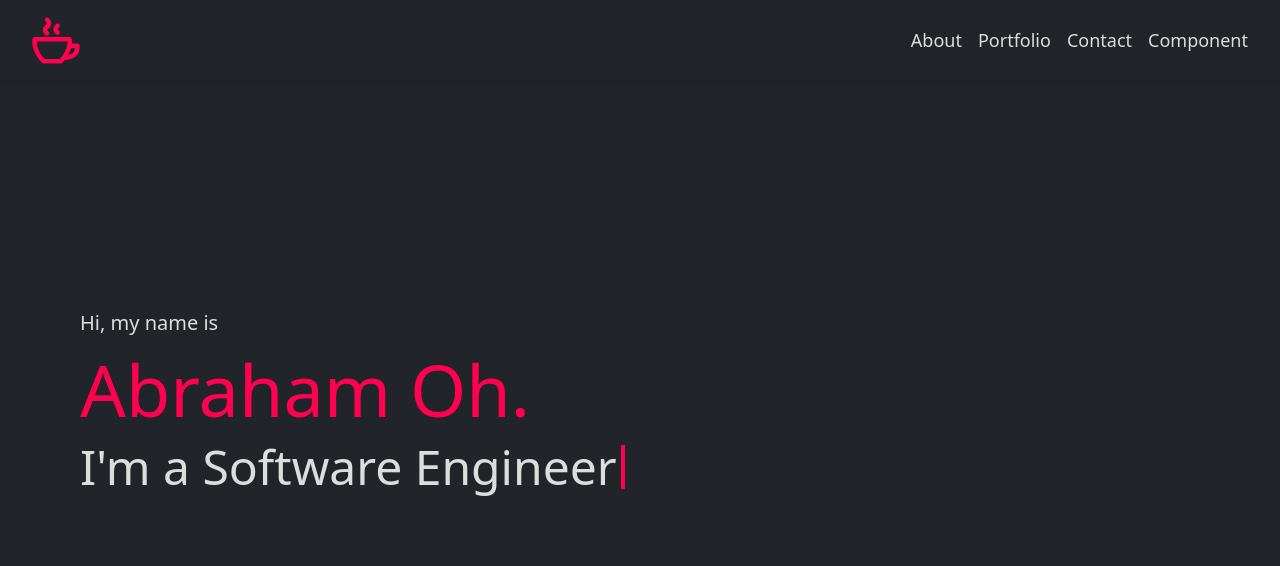
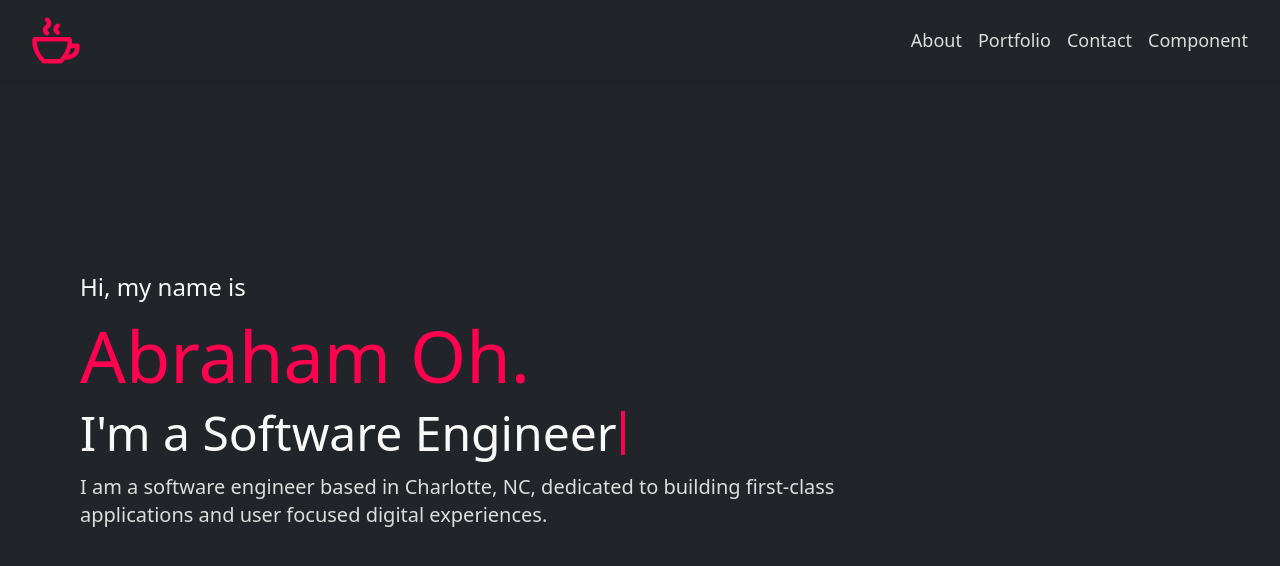
Before and after one commit to AsianHam/my-website, a Next.js app: page / in a window 1280 px wide. Shown: the top 566 px of the page. Built offline with nearby package versions, Linux system fonts and the light colour scheme.

Commit message:
add refs for scrolling

```diff
--- a/src/app/layout.tsx
+++ b/src/app/layout.tsx
@@ -1,9 +1,8 @@
-import type { Metadata } from "next";
-import "./globals.css";
-import { HorizontalNavBar } from "@/components/horizontal-nav-bar";
+import type { Metadata } from 'next';
+import './globals.css';
 
 export const metadata: Metadata = {
-  title: "Abraham Oh Portfolio Website",
+  title: 'Abraham Oh Portfolio Website',
 };
 
 export default function RootLayout({
@@ -12,10 +11,9 @@ export default function RootLayout({
   children: React.ReactNode;
 }>) {
   return (
-    <html lang="en">
-      <body className="bg-shark">
-        <HorizontalNavBar />
-        <main className="pl-20">{children}</main>
+    <html lang='en'>
+      <body className='bg-shark'>
+        <main>{children}</main>
       </body>
     </html>
   );
--- a/src/app/page.tsx
+++ b/src/app/page.tsx
@@ -1,11 +1,25 @@
-import { AboutMePage } from '@/components/pages/about-me-page';
-import { IntroPage } from '@/components/pages/intro-page';
+'use client';
+
+import { HorizontalNavBar } from '@/components/horizontal-nav-bar';
+import { AboutMeSection } from '@/components/pages/about-me-section';
+import { IntroSection } from '@/components/pages/intro-section';
+import { useRef } from 'react';
 
 export default function Home() {
+  const aboutRef = useRef<HTMLElement>(null);
+  const portfolioRef = useRef<HTMLElement>(null);
+  const contactRef = useRef<HTMLElement>(null);
   return (
     <>
-      <IntroPage />
-      <AboutMePage />
+      <HorizontalNavBar
+        aboutRef={aboutRef}
+        portfolioRef={portfolioRef}
+        contactRef={contactRef}
+      />
+      <div className='pl-20'>
+        <IntroSection />
+        <AboutMeSection ref={aboutRef} />
+      </div>
     </>
   );
 }
--- a/src/components/horizontal-nav-bar.tsx
+++ b/src/components/horizontal-nav-bar.tsx
@@ -1,8 +1,21 @@
 import Link from 'next/link';
 import { NavItem } from './nav-item';
 import Java from '/public/java.svg';
+import { RefObject } from 'react';
 
-export const HorizontalNavBar = () => {
+export const HorizontalNavBar = ({
+  aboutRef,
+  portfolioRef,
+  contactRef,
+}: {
+  aboutRef: RefObject<HTMLElement>;
+  portfolioRef: RefObject<HTMLElement>;
+  contactRef: RefObject<HTMLElement>;
+}) => {
+  const handleClick = (ref: RefObject<HTMLElement>) => {
+    console.log('scroll', ref, aboutRef);
+    ref.current?.scrollIntoView({ behavior: 'smooth' });
+  };
   return (
     <nav className='flex fixed w-full h-20 justify-between bg-shark drop-shadow-md z-50'>
       <span className='flex py-4 pl-8'>
@@ -14,9 +27,24 @@ export const HorizontalNavBar = () => {
         />
       </span>
       <div className='flex h-full items-center gap-4 pr-8 text-iron text-lg'>
-        <button className='hover:text-torch-red'>About</button>
-        <button className='hover:text-torch-red'>Portfolio</button>
-        <button className='hover:text-torch-red'>Contact</button>
+        <button
+          onClick={() => handleClick(aboutRef)}
+          className='hover:text-torch-red'
+        >
+          About
+        </button>
+        <button
+          onClick={() => handleClick(portfolioRef)}
+          className='hover:text-torch-red'
+        >
+          Portfolio
+        </button>
+        <button
+          onClick={() => handleClick(contactRef)}
+          className='hover:text-torch-red'
+        >
+          Contact
+        </button>
         <Link href='/components' className='hover:text-torch-red'>
           Component
         </Link>
--- a/src/components/pages/about-me-page.tsx
+++ /dev/null
@@ -1,5 +0,0 @@
-export const AboutMePage = () => (
-  <div className='flex flex-col justify-center w-full h-screen'>
-    <h2 className='text-7xl text-iron'>This is the about me section</h2>
-  </div>
-);
--- /dev/null
+++ b/src/components/pages/about-me-section.tsx
@@ -0,0 +1,13 @@
+import { forwardRef } from 'react';
+
+export const AboutMeSection = forwardRef<HTMLElement>((_props, ref) => (
+  <section
+    id='about-me'
+    className='flex flex-col justify-center w-full h-screen'
+    ref={ref}
+  >
+    <h2 className='text-7xl text-iron'>This is the about me section</h2>
+  </section>
+));
+
+AboutMeSection.displayName = 'AboutMeSection';
--- a/src/components/pages/intro-page.tsx
+++ /dev/null
@@ -1,13 +0,0 @@
-import { DeveloperTyping } from '../developer-typing';
-
-export const IntroPage = () => (
-  <div className='w-full h-screen'>
-    <div className='flex flex-col h-full gap-4 justify-center'>
-      <h1 className='text-iron text-xl'>Hi, my name is</h1>
-      <h2 className='text-7xl text-torch-red'>Abraham Oh.</h2>
-      <h3 className='text-5xl text-iron'>
-        I&apos;m a <DeveloperTyping />
-      </h3>
-    </div>
-  </div>
-);
--- /dev/null
+++ b/src/components/pages/intro-section.tsx
@@ -0,0 +1,17 @@
+import { DeveloperTyping } from '../developer-typing';
+
+export const IntroSection = () => (
+  <section className='w-full h-screen'>
+    <div className='flex flex-col h-full gap-4 justify-center'>
+      <h1 className='text-alabaster text-2xl'>Hi, my name is</h1>
+      <h2 className='text-7xl text-torch-red'>Abraham Oh.</h2>
+      <h3 className='text-5xl text-alabaster'>
+        I&apos;m a <DeveloperTyping />
+      </h3>
+      <h4 className='text-xl text-iron w-2/3'>
+        I am a software engineer based in Charlotte, NC, dedicated to building
+        first-class applications and user focused digital experiences.
+      </h4>
+    </div>
+  </section>
+);
--- /dev/null
+++ b/src/components/social-media.tsx
@@ -0,0 +1 @@
+export const SocialMedia = () => <div className='fixed flex flex-col'></div>;
```
